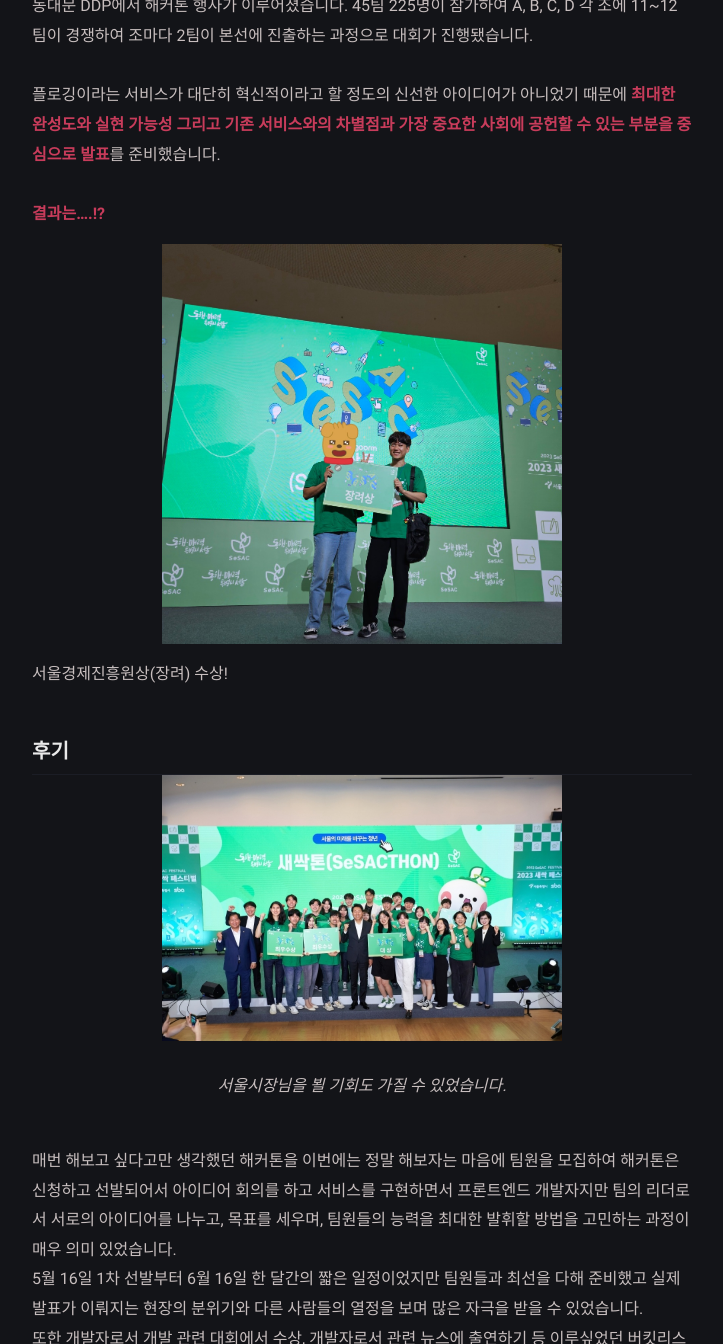
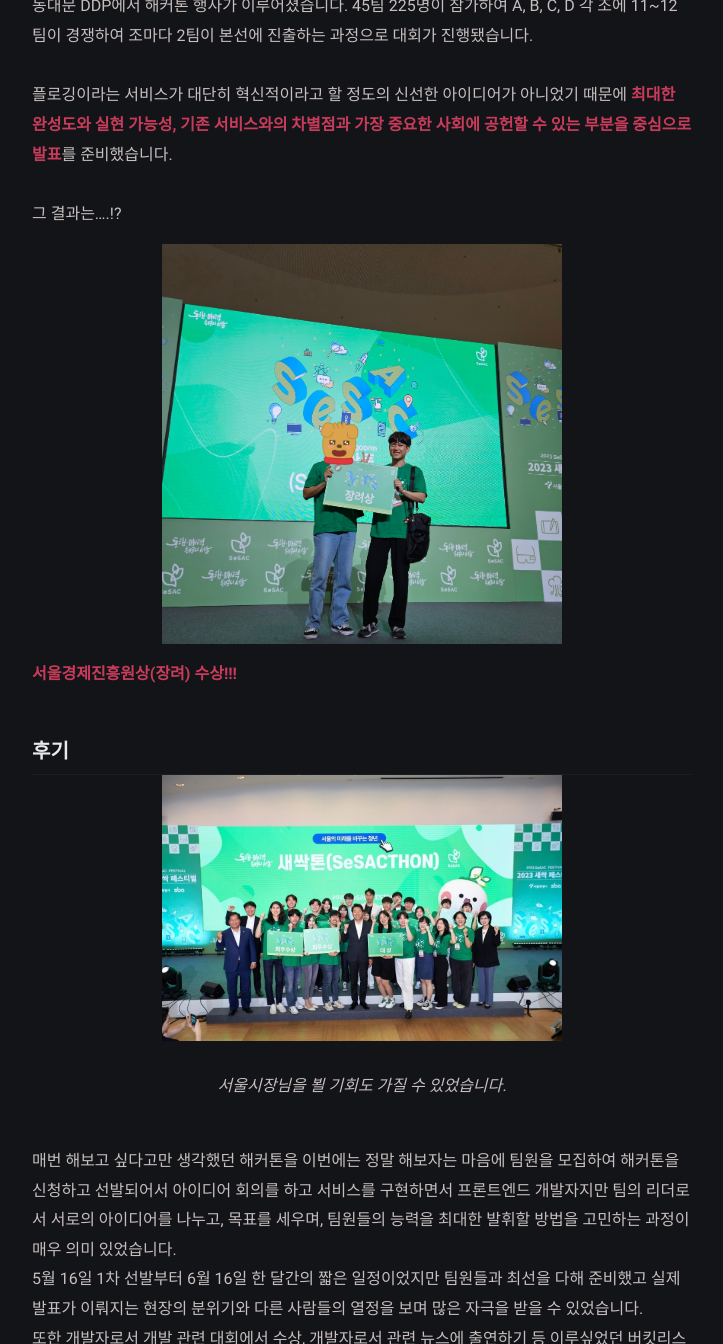
Before and after one commit to LeeJams/LeeJams.github.io, a Jekyll site: the page built from _posts/daily/2023-07-20-sesacton.md, in a window 1280 px wide and 1400 px high, scrolled down 2767 px, cut to the strip 56-1400 px from the top of the window. Shown: the whole strip, without its empty margins (278-1001 px from the left). Built offline with Jekyll 4.4.1, drawn with Linux system fonts in a browser that asks for light colours; comment, search, counter and statistics services are not loaded.

Commit message:
새삭톤 최종 수정

```diff
--- a/_posts/daily/2023-07-20-sesacton.md
+++ b/_posts/daily/2023-07-20-sesacton.md
@@ -49,15 +49,15 @@ category: ["DAILY"]
 
 동대문 DDP에서 해커톤 행사가 이루어졌습니다. 45팀 225명이 참가하여 A, B, C, D 각 조에 11~12팀이 경쟁하여 조마다 2팀이 본선에 진출하는 과정으로 대회가 진행됐습니다.
 
-플로깅이라는 서비스가 대단히 혁신적이라고 할 정도의 신선한 아이디어가 아니었기 때문에 **최대한 완성도와 실현 가능성 그리고 기존 서비스와의 차별점과 가장 중요한 사회에 공헌할 수 있는 부분을 중심으로 발표**를 준비했습니다.
+플로깅이라는 서비스가 대단히 혁신적이라고 할 정도의 신선한 아이디어가 아니었기 때문에 **최대한 완성도와 실현 가능성, 기존 서비스와의 차별점과 가장 중요한 사회에 공헌할 수 있는 부분을 중심으로 발표**를 준비했습니다.
 
-**결과는….!?**
+그 결과는….!?
 
 <center>
 <img src="../../assets/img/daily/award.jpg" alt="award" style="max-width: 400px" />
 </center>
 
-서울경제진흥원상(장려) 수상!
+**서울경제진흥원상(장려) 수상!!!**
 
 ### 후기
 
@@ -66,7 +66,7 @@ category: ["DAILY"]
 </center>
 _<center>서울시장님을 뵐 기회도 가질 수 있었습니다.</center>_
 
-매번 해보고 싶다고만 생각했던 해커톤을 이번에는 정말 해보자는 마음에 팀원을 모집하여 해커톤은 신청하고 선발되어서 아이디어 회의를 하고 서비스를 구현하면서 프론트엔드 개발자지만 팀의 리더로서 서로의 아이디어를 나누고, 목표를 세우며, 팀원들의 능력을 최대한 발휘할 방법을 고민하는 과정이 매우 의미 있었습니다.
+매번 해보고 싶다고만 생각했던 해커톤을 이번에는 정말 해보자는 마음에 팀원을 모집하여 해커톤을 신청하고 선발되어서 아이디어 회의를 하고 서비스를 구현하면서 프론트엔드 개발자지만 팀의 리더로서 서로의 아이디어를 나누고, 목표를 세우며, 팀원들의 능력을 최대한 발휘할 방법을 고민하는 과정이 매우 의미 있었습니다.
 <br />
 5월 16일 1차 선발부터 6월 16일 한 달간의 짧은 일정이었지만 팀원들과 최선을 다해 준비했고 실제 발표가 이뤄지는 현장의 분위기와 다른 사람들의 열정을 보며 많은 자극을 받을 수 있었습니다.
 <br />
```
